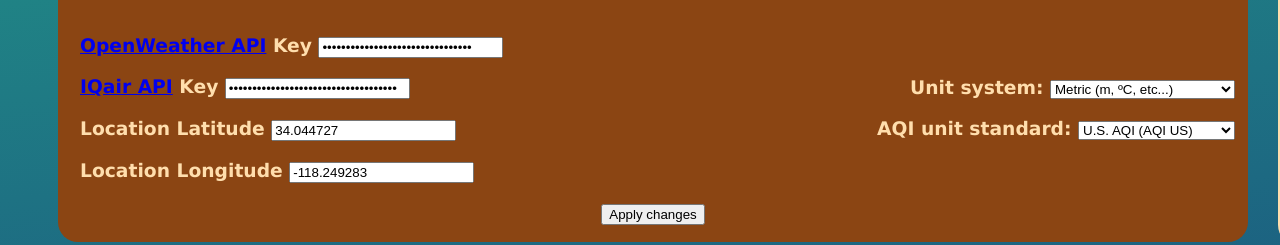
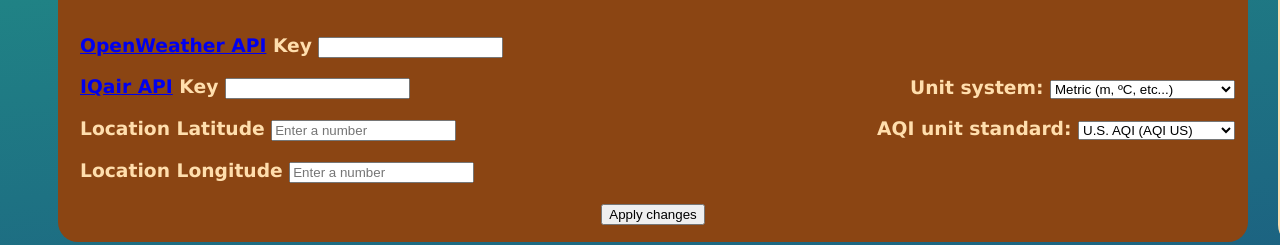
Before and after one commit to astra-the-boop/prepPerfect, a website: page index.html in a window 1280 px wide. Shown: the part 806-1051 px from the top of the page. Drawn offline with Linux system fonts and the light colour scheme.

Commit message:
update2withoutapi

```diff
--- a/index.html
+++ b/index.html
@@ -59,10 +59,10 @@
     <table>
         <tr>
             <td style="text-align: left; width: 585px; padding-left: 10px">
-                <h3><a href="https://openweathermap.org/current">OpenWeather API</a> Key <input id="openWeatherAPI" type="password" value="bed6ddf4d2f3e9ecf1a09c19bbc1d0f5"></h3>
-                <h3><a href="https://www.iqair.com/air-quality-monitors/api">IQair API</a> Key <input id="iqAirAPI" type="password" value="3e0f9ca9-f36d-4feb-bc24-0808edf0b0e1"></h3>
-                <h3>Location Latitude <input id="latitude" placeholder="Enter a number" value="34.044727"></h3>
-                <h3>Location Longitude <input id="longitude" placeholder="Enter a number" value="-118.249283"></h3>
+                <h3><a href="https://openweathermap.org/current">OpenWeather API</a> Key <input id="openWeatherAPI" type="password"></h3>
+                <h3><a href="https://www.iqair.com/air-quality-monitors/api">IQair API</a> Key <input id="iqAirAPI" type="password"></h3>
+                <h3>Location Latitude <input id="latitude" placeholder="Enter a number"></h3>
+                <h3>Location Longitude <input id="longitude" placeholder="Enter a number"></h3>
             </td>
             <td style="text-align: right; width: 585px; padding-left: 10px">
                 <h3>Unit system: <select id="unitSystem">
```
